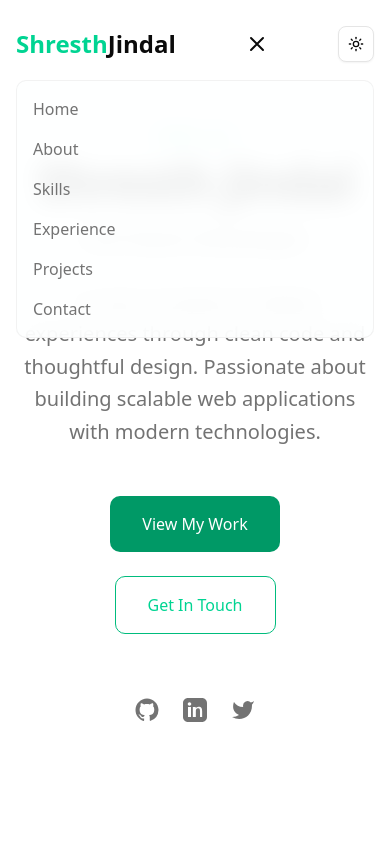
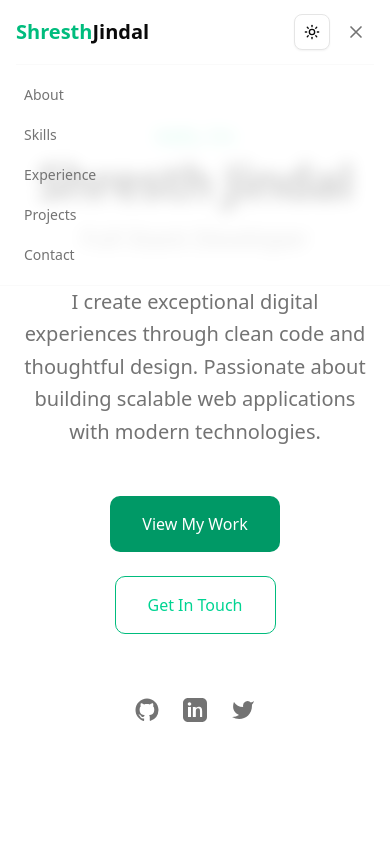
Before and after one commit to shresthjindal28/final-portfolio, a Next.js app: page / in a window 390 px wide. Both pictures are taken after a click on the button "Toggle menu". Shown: the top 844 px of the page. Built offline with nearby package versions, Linux system fonts and the light colour scheme.

Commit message:
Refactor Navbar component: simplify state management and improve mobile navigation

```diff
--- a/app/components/Navbar.tsx
+++ b/app/components/Navbar.tsx
@@ -1,15 +1,8 @@
 "use client";
-import { useState, useEffect, useRef, useCallback } from "react";
+import { useState } from "react";
 import { ModeToggle } from "./mode-toggle-button";
 
-interface NavItem {
-  name: string;
-  id: string;
-}
-
-// Move nav items outside the component to avoid re-creating the array on each render
-const NAV_ITEMS: NavItem[] = [
-  { name: "Home", id: "hero" },
+const NAV_ITEMS = [
   { name: "About", id: "about" },
   { name: "Skills", id: "skills" },
   { name: "Experience", id: "experience" },
@@ -18,52 +11,30 @@ const NAV_ITEMS: NavItem[] = [
 ];
 
 export default function Navbar() {
-  const [isScrolled, setIsScrolled] = useState<boolean>(false);
-  const [isMobileMenuOpen, setIsMobileMenuOpen] = useState<boolean>(false);
-  const ticking = useRef(false);
+  const [isMobileMenuOpen, setIsMobileMenuOpen] = useState(false);
 
-  useEffect(() => {
-    const handleScroll = () => {
-      // Batch scroll updates with requestAnimationFrame to avoid thrashing React state
-      if (!ticking.current) {
-        ticking.current = true;
-        window.requestAnimationFrame(() => {
-          setIsScrolled(window.scrollY > 50);
-          ticking.current = false;
-        });
-      }
-    };
-
-    // Use passive listener for better scrolling performance
-    window.addEventListener("scroll", handleScroll, { passive: true });
-    return () => window.removeEventListener("scroll", handleScroll);
-  }, []);
-
-  const scrollToSection = useCallback((sectionId: string): void => {
+  const scrollToSection = (sectionId: string) => {
     const element = document.getElementById(sectionId);
     if (element) {
       element.scrollIntoView({ behavior: "smooth" });
     }
     setIsMobileMenuOpen(false);
-  }, []);
+  };
 
   return (
-    <nav
-      className={`fixed top-0 left-0 right-0 z-50 transition-all duration-300 ${
-        isScrolled ? "bg-background/90 backdrop-blur-md py-4 border-b border-border/50" : "bg-transparent py-6"
-      }`}
-    >
-      <div className="max-w-7xl mx-auto px-4 sm:px-6 lg:px-8">
-        <div className="flex items-center justify-between">
+    <nav className="fixed top-0 left-0 right-0 z-50 bg-background/80 backdrop-blur-sm border-b border-border/20">
+      <div className="max-w-6xl mx-auto px-4 sm:px-6">
+        <div className="flex items-center justify-between h-16">
           {/* Logo */}
           <a
             href="#hero"
-            aria-label="Home"
-            className="text-2xl font-bold text-foreground"
+            onClick={(e) => {
+              e.preventDefault();
+              scrollToSection("hero");
+            }}
+            className="text-xl font-semibold"
           >
-                      <div className="flex items-center">
-            <span className="text-emerald-400">Shresth</span>Jindal
-          </div>
+            <span className="text-emerald-500">Shresth</span>Jindal
           </a>
 
           {/* Desktop Navigation */}
@@ -76,66 +47,52 @@ export default function Navbar() {
                   e.preventDefault();
                   scrollToSection(item.id);
                 }}
-                className="text-muted-foreground hover:text-foreground transition-colors duration-200 relative group"
+                className="text-sm text-muted-foreground hover:text-foreground transition-colors"
               >
                 {item.name}
-                                <div
-                  className="absolute -bottom-1 left-0 w-0 h-0.5 bg-emerald-400 transition-all duration-300 group-hover:w-full"
-                  role="presentation"
-                  aria-hidden="true"
-                />
               </a>
             ))}
+            <ModeToggle />
           </div>
 
           {/* Mobile menu button */}
-          <div className="md:hidden">
+          <div className="md:hidden flex items-center space-x-2">
+            <ModeToggle />
             <button
-              type="button"
               onClick={() => setIsMobileMenuOpen(!isMobileMenuOpen)}
-              aria-label={
-                isMobileMenuOpen
-                  ? "Close navigation menu"
-                  : "Open navigation menu"
-              }
-              aria-expanded={isMobileMenuOpen}
-              aria-controls="mobile-navigation"
-              className="text-foreground p-2"
+              className="p-2 text-muted-foreground hover:text-foreground"
+              aria-label="Toggle menu"
             >
               <svg
-                className="w-6 h-6"
+                className="w-5 h-5"
                 fill="none"
                 stroke="currentColor"
                 viewBox="0 0 24 24"
-                aria-hidden
               >
                 {isMobileMenuOpen ? (
                   <path
                     strokeLinecap="round"
                     strokeLinejoin="round"
-                    strokeWidth="2"
+                    strokeWidth={2}
                     d="M6 18L18 6M6 6l12 12"
                   />
                 ) : (
                   <path
                     strokeLinecap="round"
                     strokeLinejoin="round"
-                    strokeWidth="2"
+                    strokeWidth={2}
                     d="M4 6h16M4 12h16M4 18h16"
                   />
                 )}
               </svg>
             </button>
           </div>
-          <div className="">
-            <ModeToggle />
-          </div>
         </div>
 
         {/* Mobile Navigation */}
         {isMobileMenuOpen && (
-          <div id="mobile-navigation" className="md:hidden mt-4 pb-4">
-            <div className="flex flex-col space-y-4 bg-background/90 backdrop-blur-md rounded-lg p-4 border border-border/50">
+          <div className="md:hidden py-4 border-t border-border/20">
+            <div className="flex flex-col space-y-3">
               {NAV_ITEMS.map((item) => (
                 <a
                   key={item.name}
@@ -144,7 +101,7 @@ export default function Navbar() {
                     e.preventDefault();
                     scrollToSection(item.id);
                   }}
-                  className="text-muted-foreground hover:text-foreground transition-colors duration-200 text-left"
+                  className="text-sm text-muted-foreground hover:text-foreground transition-colors px-2 py-1"
                 >
                   {item.name}
                 </a>
```
